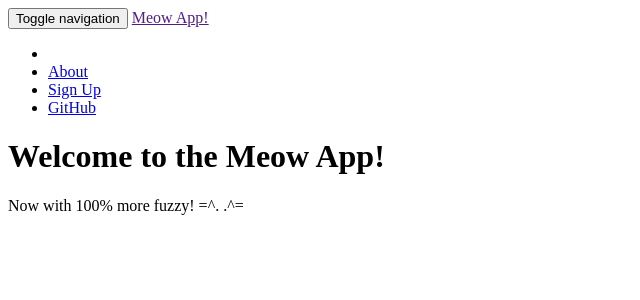
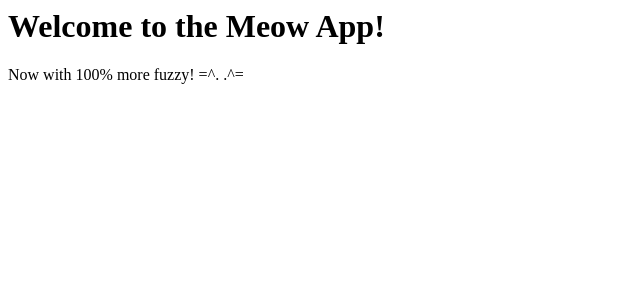
Before and after one commit to rlewis2892/meow-app-2, a PHP site: page /templates/home.php in a window 1280 px wide. Shown: the top 300 px of the page, without its empty margins (0-640 px from the left). Run offline with PHP 8.4, Linux system fonts and the light colour scheme.

Commit message:
added navbar view component, template, updated route

```diff
--- a/app/app.routes.ts
+++ b/app/app.routes.ts
@@ -3,8 +3,9 @@ import {HomeComponent} from "./components/home-component";
 import {AboutComponent} from "./components/about-component";
 import {SignUpComponent} from "./components/signup-component";
 import {NotFoundComponent} from "./components/notfound-component";
+import {MainNavComponent} from "./components/mainnav-component";
 
-export const allAppComponents = [HomeComponent, AboutComponent, SignUpComponent, NotFoundComponent];
+export const allAppComponents = [HomeComponent, AboutComponent, SignUpComponent, NotFoundComponent, MainNavComponent];
 
 export const routes: Routes = [
 	{path: "", component: HomeComponent},
--- a/public_html/templates/home.php
+++ b/public_html/templates/home.php
@@ -1,31 +1,4 @@
-<header>
-	<nav class="navbar navbar-inverse">
-		<div class="container">
-			<!-- Brand and toggle get grouped for better mobile display -->
-			<div class="navbar-header">
-				<button type="button" class="navbar-toggle collapsed" data-toggle="collapse" data-target="#bs-example-navbar-collapse-1" aria-expanded="false">
-					<span class="sr-only">Toggle navigation</span>
-					<span class="icon-bar"></span>
-					<span class="icon-bar"></span>
-					<span class="icon-bar"></span>
-				</button>
-				<a class="navbar-brand" href="">Meow App!</a>
-			</div>
-
-			<!-- Collect the nav links, forms, and other content for toggling -->
-			<div class="collapse navbar-collapse" id="bs-example-navbar-collapse-1">
-
-				<ul class="nav navbar-nav navbar-right">
-					<li><a href=""><i class="fa fa-home"></i></a></li>
-					<li><a href="about.php">About</a></li>
-					<li><a href="sign-up.php">Sign Up</a></li>
-					<li><a href="https://github.com/rlewis2892/meow-app-2" target="_blank">GitHub</a></li>
-				</ul>
-
-			</div><!-- /.navbar-collapse -->
-		</div><!-- /.container-fluid -->
-	</nav>
-</header>
+<main-nav></main-nav>
 
 <main class="bg">
 	<div class="container">
```
Also changed, not shown: app/components/mainnav-component.ts (added, +8 -0 lines), public_html/templates/about.php (+1 -28 lines), public_html/templates/mainnav.php (added, +28 -0 lines), public_html/templates/notfound.php (+1 -27 lines), public_html/templates/signup.php (+1 -28 lines).
